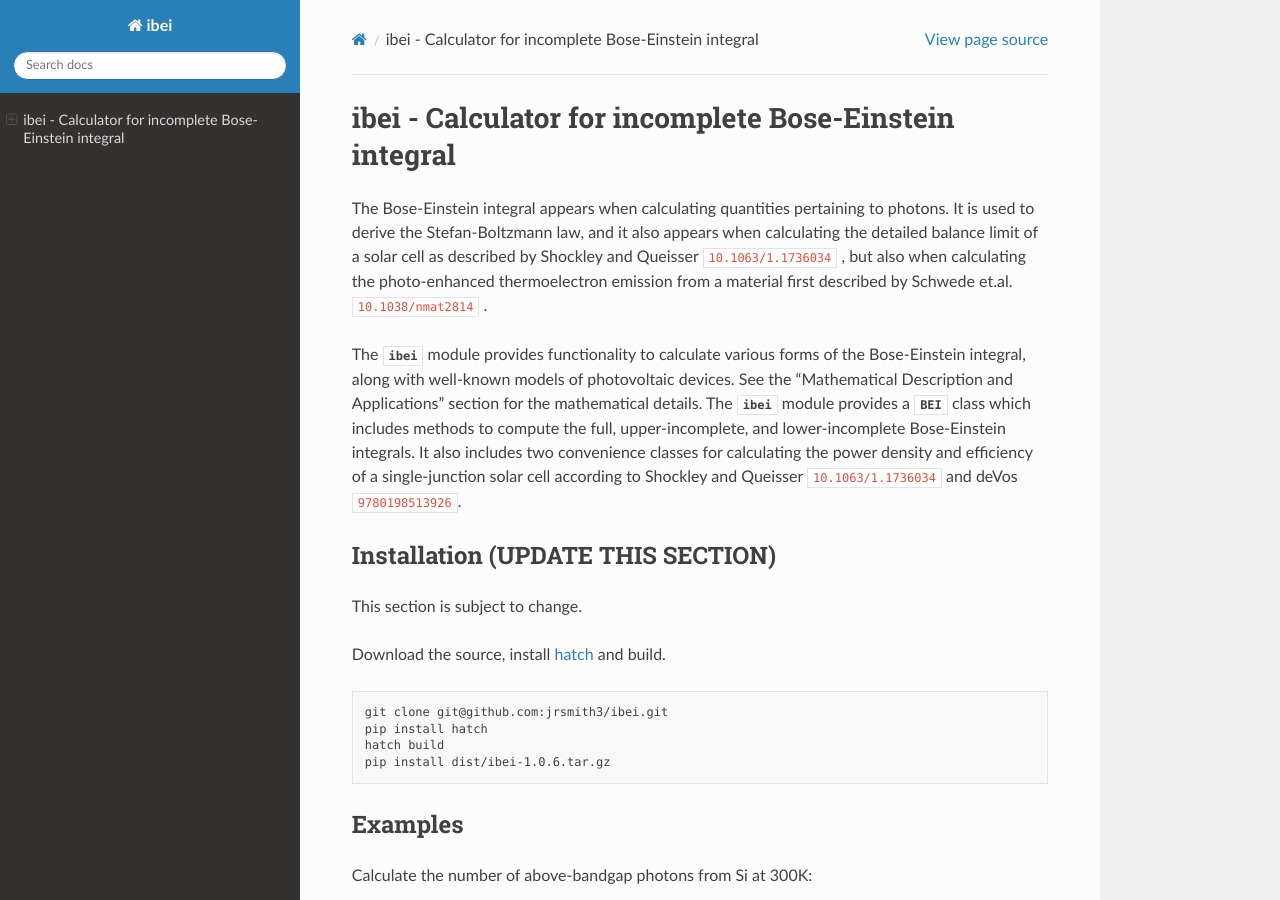
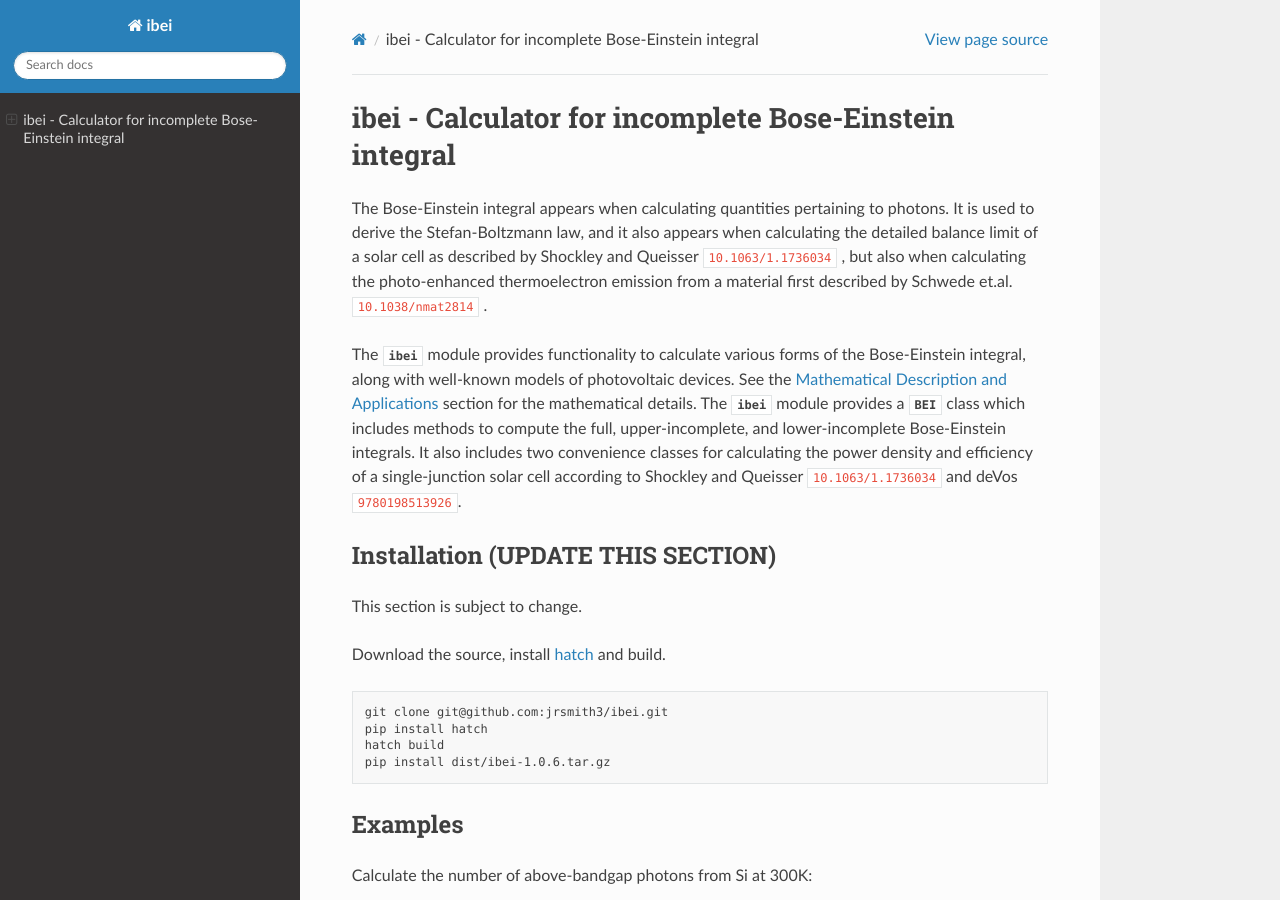
Before and after one commit to jrsmith3/ibei, a Sphinx documentation site: the page built from doc/index.rst, in a window 1280 px wide and 900 px high. Built offline with Sphinx 7.4.7 and the Read the Docs theme 2.0.0, drawn with Linux system fonts in a browser that asks for light colours; cross-references to code outside the pages are shown as plain code.

```diff
--- a/doc/index.rst
+++ b/doc/index.rst
@@ -12,13 +12,13 @@ described by Schwede et.al. :cite:`10.1038/nmat2814` .
 
 The :mod:`ibei` module provides functionality to calculate various
 forms of the Bose-Einstein integral, along with well-known models of
-photovoltaic devices. See the "Mathematical Description and
-Applications" section for the mathematical details. The :mod:`ibei`
-module provides a :class:`BEI` class which includes methods to
-compute the full, upper-incomplete, and lower-incomplete
-Bose-Einstein integrals. It also includes two convenience classes for
-calculating the power density and efficiency of a single-junction
-solar cell according to Shockley and
+photovoltaic devices. See the
+`Mathematical Description and Applications`_ section for the
+mathematical details. The :mod:`ibei` module provides a :class:`BEI`
+class which includes methods to compute the full, upper-incomplete,
+and lower-incomplete Bose-Einstein integrals. It also includes two
+convenience classes for calculating the power density and efficiency
+of a single-junction solar cell according to Shockley and
 Queisser :cite:`10.1063/1.1736034` and deVos :cite:`9780198513926`.
 
 
```
